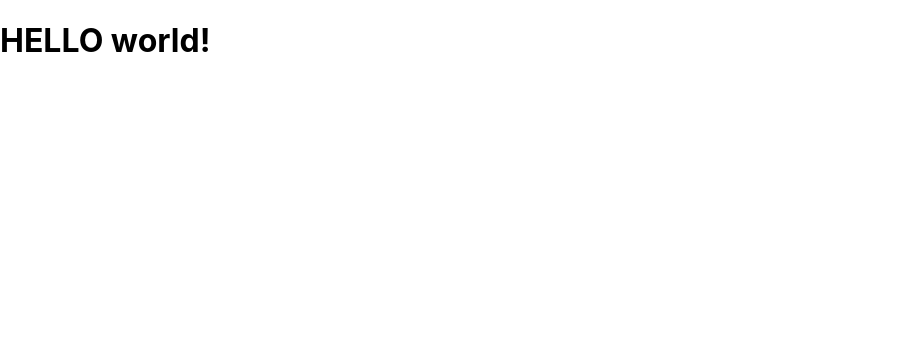
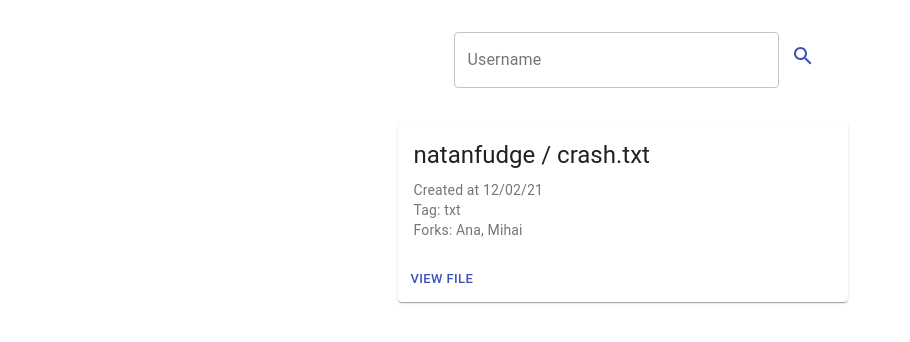
Before and after one commit to BaditaGeorge/github-gists-app, a React (Create React App) app in the folder github-gists-app/: page / in a window 1280 px wide. Shown: the top 342 px of the page, without its empty margins (0-910 px from the left). Built offline with nearby package versions, Linux system fonts and the light colour scheme.

Commit message:
created initial design that have to be improved and components in their initial state

```diff
--- a/github-gists-app/package.json
+++ b/github-gists-app/package.json
@@ -9,6 +9,7 @@
     "@testing-library/react": "^11.2.7",
     "@testing-library/user-event": "^12.8.3",
     "react": "^17.0.2",
+    "react-code-blocks": "0.0.9-0",
     "react-dom": "^17.0.2",
     "react-scripts": "4.0.3",
     "web-vitals": "^1.1.2"
--- a/github-gists-app/src/App.css
+++ b/github-gists-app/src/App.css
@@ -0,0 +1,14 @@
+.wrapper{
+  display: flex;
+  flex-direction: column;
+  align-items: center;
+}
+
+.header{
+  margin-top:2em;
+}
+
+.content{
+  margin-top:2.2em;
+  margin-left: -35px;
+}
--- a/github-gists-app/src/App.js
+++ b/github-gists-app/src/App.js
@@ -1,10 +1,48 @@
-import logo from './logo.svg';
-import './App.css';
+import logo from "./logo.svg";
+import "./App.css";
+import TextField from "@material-ui/core/TextField";
+import IconButton from "@material-ui/core/IconButton";
+import Search from "@material-ui/icons/Search";
+import { makeStyles } from "@material-ui/core/styles";
+import { useState } from "react";
+import Card from "@material-ui/core/Card";
+import CardActionArea from "@material-ui/core/CardActionArea";
+import CardActions from "@material-ui/core/CardActions";
+import CardContent from "@material-ui/core/CardContent";
+import CardMedia from "@material-ui/core/CardMedia";
+import Button from "@material-ui/core/Button";
+import Typography from "@material-ui/core/Typography";
+import GistCard from './components/GistCard';
+
+
 
 function App() {
+  let [gists, setGists] = useState([]);
+  let forks = 'Mihai, Ana';
+
   return (
-    <div className="App">
-      <h1>HELLO world!</h1>
+    <div class="wrapper">
+      <div class="header">
+        <TextField
+          id="srch"
+          label="Username"
+          variant="outlined"
+          style={{ width: "325px" }}
+        />
+        <IconButton
+          onClick={() => {
+            console.log("clicked");
+          }}
+          color="primary"
+          aria-label="upload picture"
+          component="span"
+        >
+          <Search />
+        </IconButton>
+      </div>
+      <div class="content">
+          <GistCard></GistCard>
+      </div>
     </div>
   );
 }
--- /dev/null
+++ b/github-gists-app/src/components/GistCard.js
@@ -0,0 +1,116 @@
+import { makeStyles } from "@material-ui/core/styles";
+import { useState } from "react";
+import Card from "@material-ui/core/Card";
+import CardActionArea from "@material-ui/core/CardActionArea";
+import CardActions from "@material-ui/core/CardActions";
+import CardContent from "@material-ui/core/CardContent";
+import CardMedia from "@material-ui/core/CardMedia";
+import Button from "@material-ui/core/Button";
+import Typography from "@material-ui/core/Typography";
+import Modal from "@material-ui/core/Modal";
+import Backdrop from "@material-ui/core/Backdrop";
+import Fade from "@material-ui/core/Fade";
+import { CopyBlock, dracula } from "react-code-blocks";
+
+const useStyles = makeStyles({
+  root: {
+    maxWidth: 450,
+    width: 450,
+  },
+  media: {
+    height: 140,
+  },
+});
+
+const useModalStyles = makeStyles((theme) => ({
+  modal: {
+    display: "flex",
+    alignItems: "center",
+    justifyContent: "center",
+  },
+  paper: {
+    backgroundColor: theme.palette.background.paper,
+    border: "2px solid #000",
+    boxShadow: theme.shadows[5],
+    padding: theme.spacing(2, 4, 3),
+  },
+}));
+
+function CreateModal() {
+  const classes = useModalStyles();
+  const [open, setOpen] = useState(false);
+
+  const handleOpen = () => {
+    setOpen(true);
+  };
+
+  const handleClose = () => {
+    setOpen(false);
+  };
+
+  return (
+    <>
+      <Button onClick={handleOpen} size="small" color="primary">
+        View File
+      </Button>
+      <Modal
+        aria-labelledby="transition-modal-title"
+        aria-describedby="transition-modal-description"
+        className={classes.modal}
+        open={open}
+        onClose={handleClose}
+        closeAfterTransition
+        BackdropComponent={Backdrop}
+        BackdropProps={{
+          timeout: 500,
+        }}
+      >
+        <Fade in={open}>
+          <div className={classes.paper}>
+            <CopyBlock
+              language="javascript"
+              text={`let a = 10;
+console.log(a);`}
+              codeBlock
+              theme={dracula}
+              wrapLines={true}
+              showLineNumbers={true}
+            />
+          </div>
+        </Fade>
+      </Modal>
+    </>
+  );
+}
+
+function GistCard() {
+  const classes = useStyles();
+  //   let modalPart = CreateModal();
+
+  return (
+    <Card className={classes.root}>
+      <CardContent>
+        <Typography gutterBottom variant="h5" component="h2">
+          natanfudge / crash.txt
+        </Typography>
+        <Typography variant="body2" color="textSecondary" component="p">
+          Created at 12/02/21
+        </Typography>
+        <Typography variant="body2" color="textSecondary" component="p">
+          Tag: txt
+        </Typography>
+        <Typography variant="body2" color="textSecondary" component="p">
+          Forks: Ana, Mihai
+        </Typography>
+      </CardContent>
+      <CardActions>
+        {/* <Button onClick={CreateModal} size="small" color="primary">
+          View File
+        </Button> */}
+        <CreateModal></CreateModal>
+      </CardActions>
+    </Card>
+  );
+}
+
+export default GistCard;
```
Also changed, not shown: 1 other file (tests, documents, lock files or other folders).
